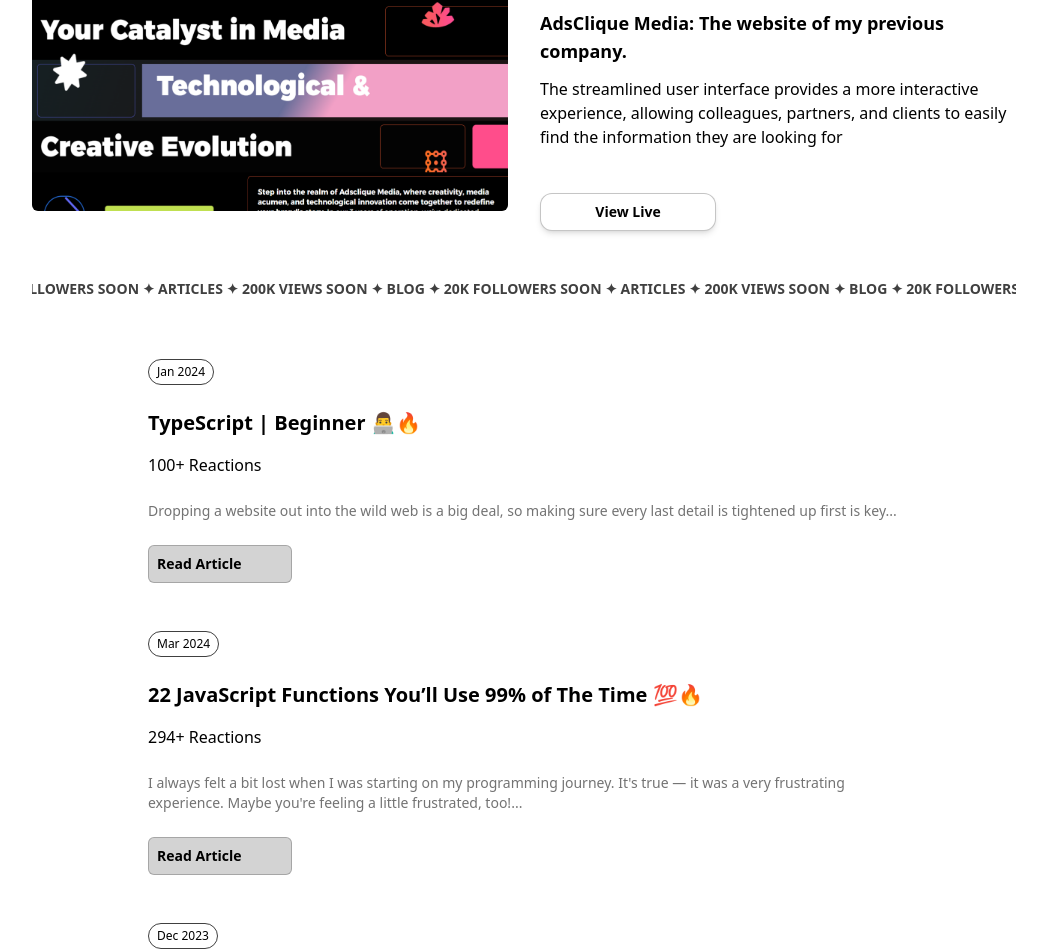
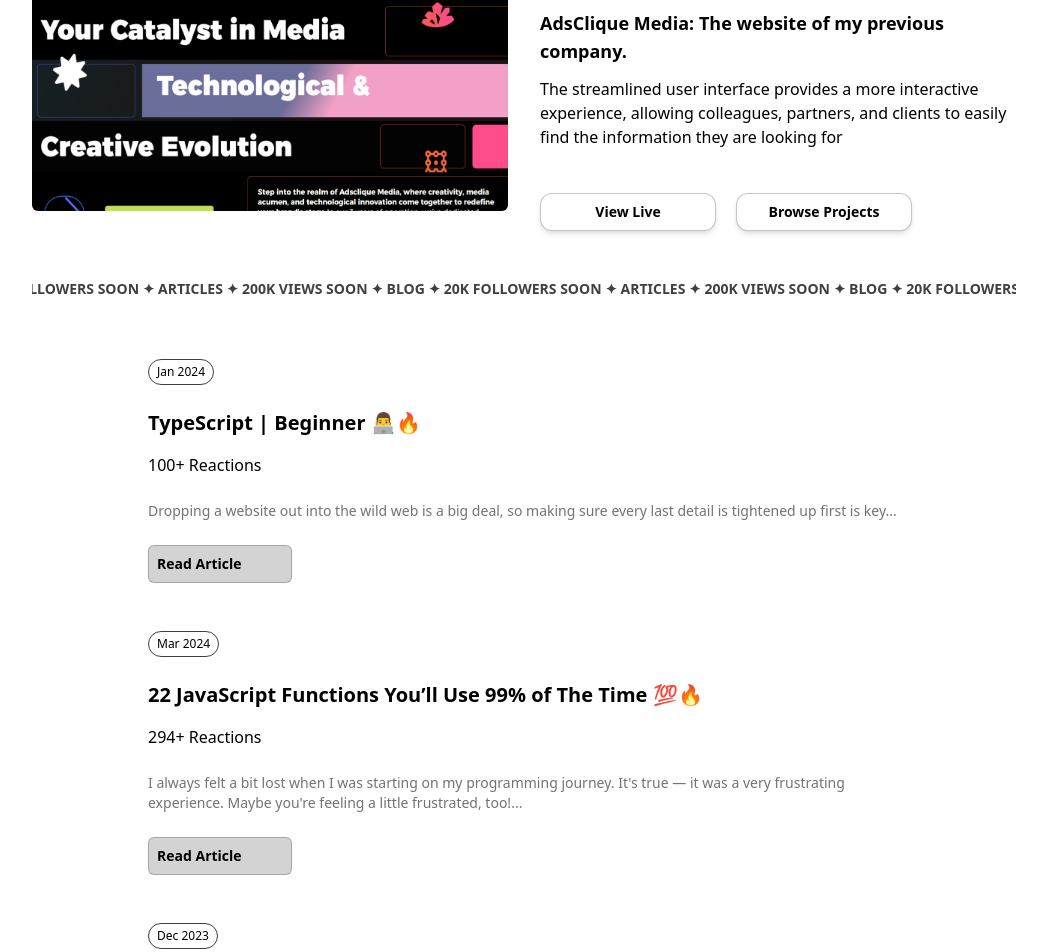
Before and after one commit to Safdar-Ali-India/safdar-Portfolio, a Next.js app: page / in a window 1280 px wide. Shown: the part 837-1789 px from the top of the page, without its empty margins (116-1163 px from the left). Built offline with nearby package versions, Linux system fonts and the light colour scheme.

Commit message:
feat: add Browse Projects button and apply code formatting

```diff
--- a/app/page.js
+++ b/app/page.js
@@ -340,8 +340,11 @@
                           <Link href={each.liveCode}>View Code</Link>
                         </button> */}
 
-                        <button className="mt-11 border border-neutral-700/30 rounded-xl p-2 px-7 lg:w-44 w-full bg-white dark:bg-neutral-800/10 text-sm text-black hover:tracking-widest transition-all duration-300 hover:font-bold dark:text-neutral-400 font-semibold shadow-md light:text-slate-800">
+                        <button className="mt-11 border border-neutral-700/30 rounded-xl p-2 px-7 lg:w-44 w-full bg-white dark:bg-neutral-800/10 text-sm text-black hover:font-bold dark:text-neutral-400 font-semibold shadow-md light:text-slate-800">
                           <Link href={each.liveLink}>View Live</Link>
+                        </button>
+                          <button className="mt-11 border border-neutral-700/30 rounded-xl p-2 px-7 lg:w-44 w-full bg-white dark:bg-neutral-800/10 text-sm text-black  hover:font-bold dark:text-neutral-400 font-semibold shadow-md light:text-slate-800">
+                          <Link href="/projects">Browse Projects</Link>
                         </button>
                       </div>
                     </div>
```
